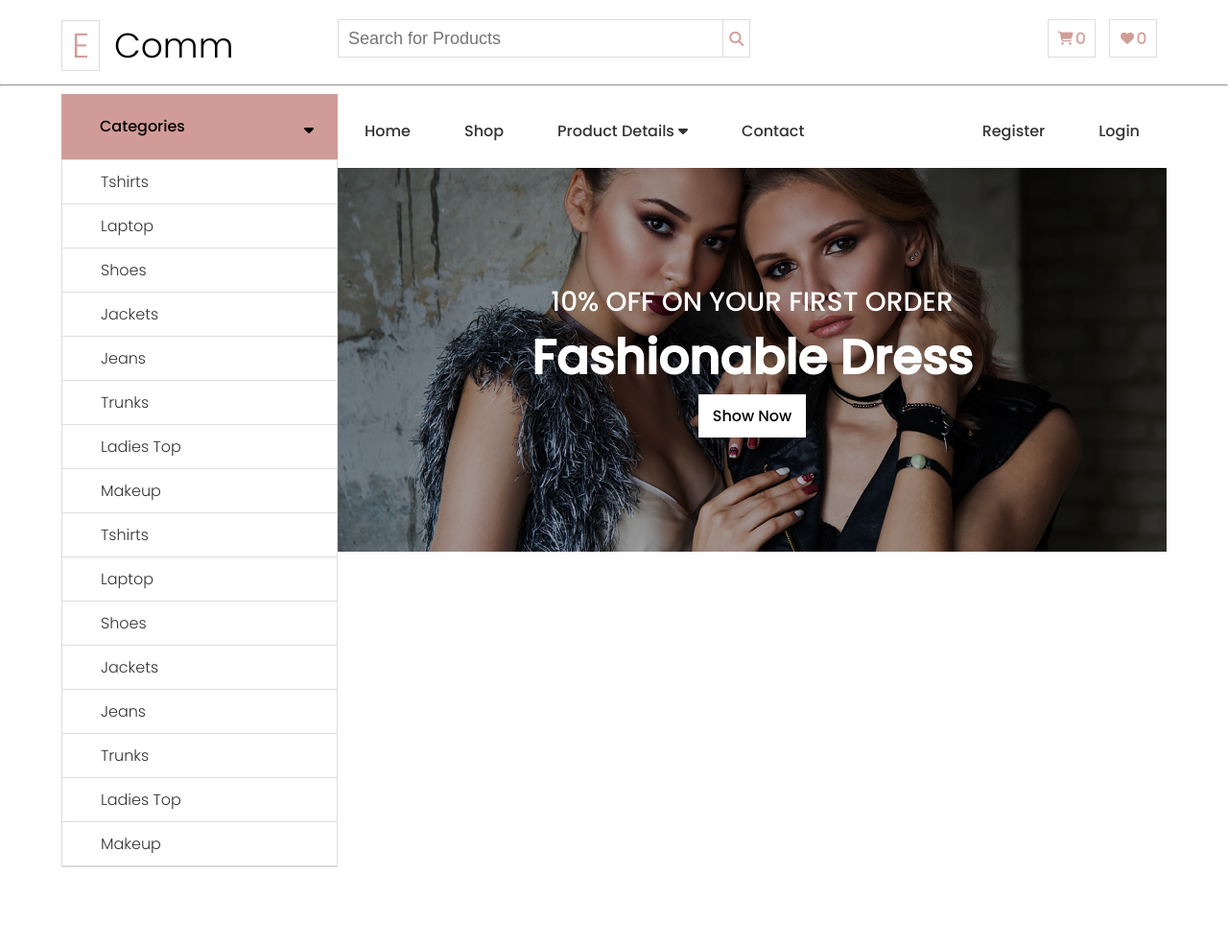
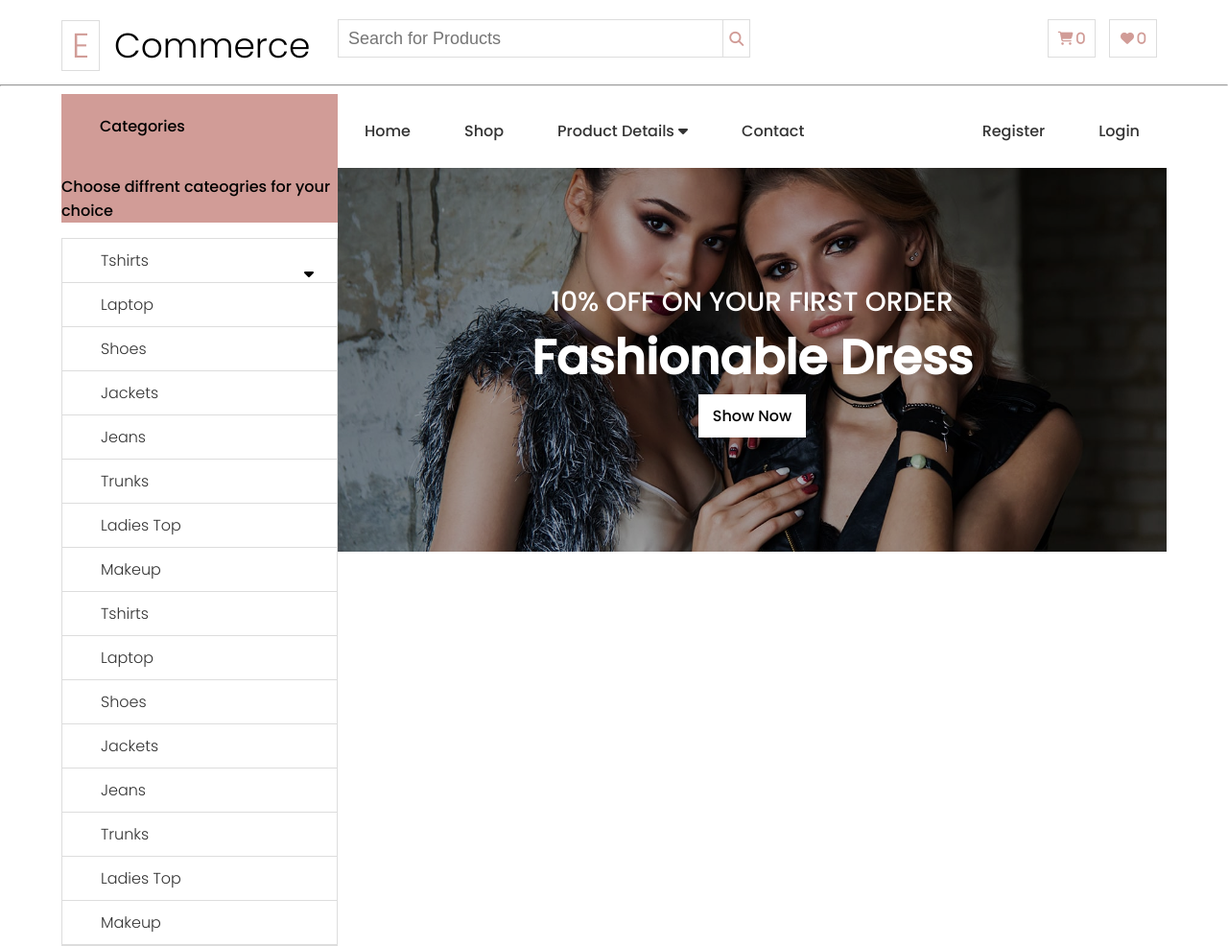
Before and after one commit to amitv9493/html-css-js-project, a plain HTML site: page index.html in a window 1280 px wide. Shown: the whole page at 96% size. Before the commit the page ends 904 px from the top, so only its background shows below. Drawn offline with Linux system fonts and the light colour scheme.

Commit message:
title and labels changes

```diff
--- a/index.html
+++ b/index.html
@@ -22,7 +22,7 @@
     <div class="wrapper">
       <div class="header">
         <div class="logo common-left w25">
-          <h1><span>E</span> <span>Comm</span></h1>
+          <h1><span>E</span> <span>Comm</span>erce</h1>
         </div>
         <div class="search-product common-left w50">
           <input type="text" placeholder="Search for Products" />
@@ -43,6 +43,7 @@
       <div class="banner-area w25 common-left">
         <div class="list-header">
           <h4>Categories</h4>
+          <p>Choose diffrent cateogries for your choice</p>
           <span><i class="fa-solid fa-caret-down"></i></span>
         </div>
         <ul>
```
